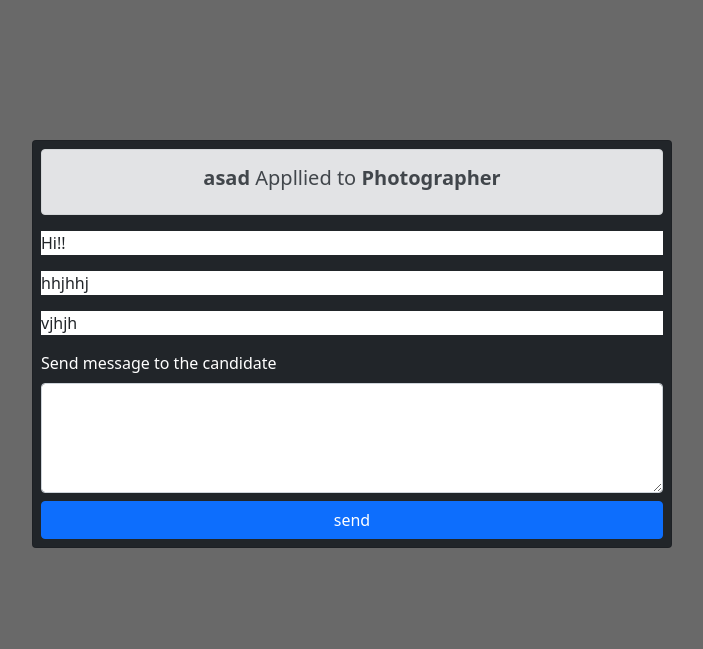
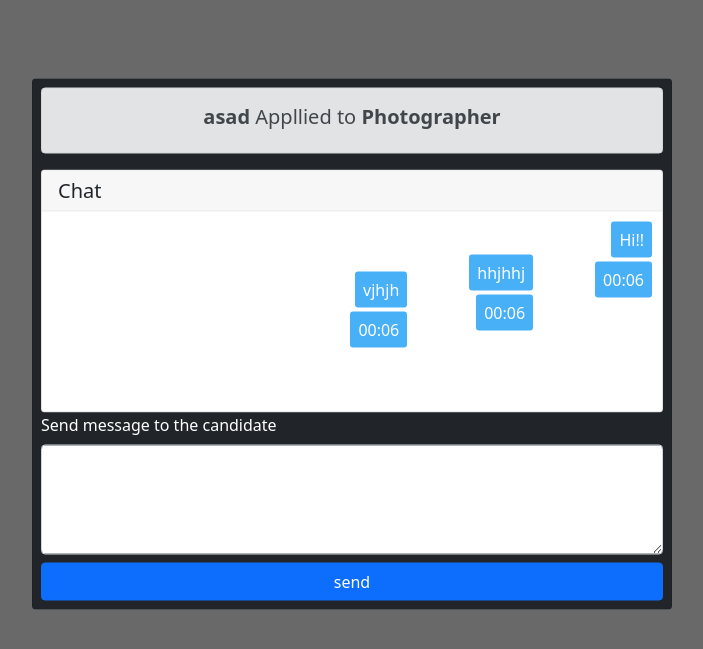
Before and after one commit to asad2200/JobFinder, a Django app: page /employer/chat/3/ in a window 1280 px wide. Shown: the part 56-705 px from the top of the page, without its empty margins (288-991 px from the left). Run offline with Django 3.2, Linux system fonts and the light colour scheme; a user stored in the database is signed in; data comes from the database, SQL or seed files in the repository; both versions use the stored data as it was after the commit; parts of the project's set-up code (start-up, migrations or seed data) failed here and were passed over.

Commit message:
chat feature

```diff
--- a/employer/templates/employer/base.html
+++ b/employer/templates/employer/base.html
@@ -24,6 +24,43 @@
             left: 50%;
             transform: translate(-50%, -50%);
         }
+
+        .media {
+            padding: 5px;
+        }
+
+        .media-body {
+            display: table;
+        }
+
+        .media-chat {
+            float: left;
+        }
+
+        .media-body p {
+            position: relative;
+            padding: 6px 8px;
+            margin: 2px;
+            border-radius: 3px;
+            background-color: #24578a;
+            color: #fff;
+            font-weight: 100;
+            float: left;
+            clear: left;
+        }
+
+        .media-chat-reverse {
+            padding: 8px;
+            padding-left: 50px;
+            float: right;
+        }
+
+        .media-chat-reverse .media-body p {
+            background-color: #48b0f7;
+            color: #fff;
+            float: right;
+            clear: right;
+        }
     </style>
 </head>
 
--- a/employer/templates/employer/chat.html
+++ b/employer/templates/employer/chat.html
@@ -2,6 +2,7 @@
 
 {% block title %}
 chat with candidate
+
 {% endblock %}
 
 {% block nav %}
@@ -13,11 +14,29 @@ chat with candidate
     <div class="alert alert-secondary" role="alert">
         <h5 class="text-center"><b>{{profile.name}}</b> Appllied to <b>{{job.title}}</b></h5>
     </div>
-    <div class="overflow-auto">
-        {% for msg in messages%}
+    <div class="card overflow-auto">
+        <h5 class="card-header text-dark">Chat</h5>
+        <div style="overflow-y: scroll !important; height:200px !important;">
+            {% for msg in messages %}
+            {% if msg.from_id != request.user.id %}
+            <div class="media">
+                <div class="media-body">
+                    <p>Hi</p>
+                </div>
+            </div>
+            {% else %}
+            <div class="media-chat-reverse">
+                <div class="media-body">
 
-        <p class="bg-white text-dark">{{msg.message}}</p>
-        {% endfor %}
+                    <p>{{msg.message}}</p>
+                    <p>00:06</p>
+
+                </div>
+            </div>
+            {% endif %}
+            <hr />
+            {% endfor %}
+        </div>
     </div>
     <form method="POST">
         {% csrf_token %}
```
Also changed, not shown: db.sqlite3.
